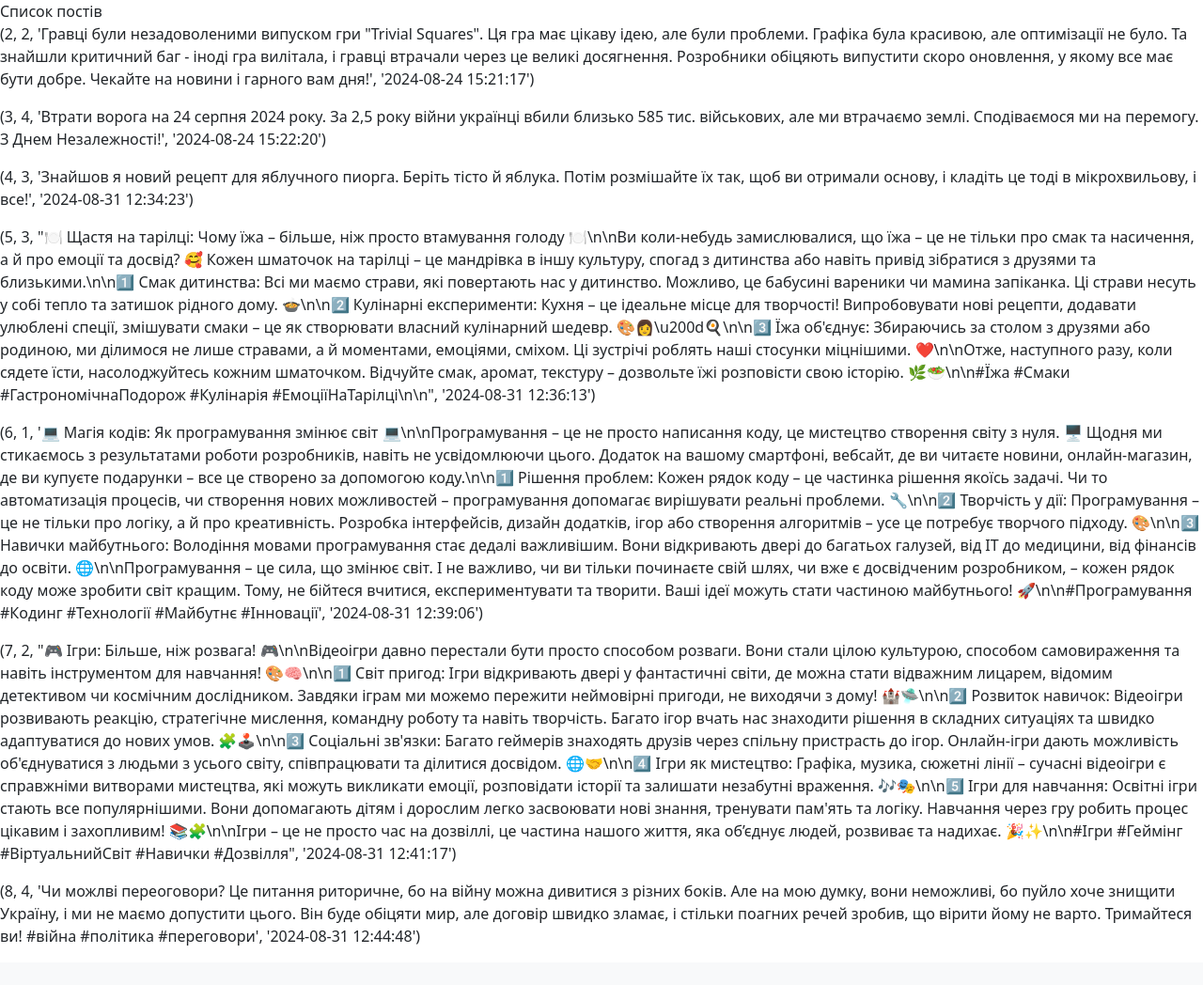
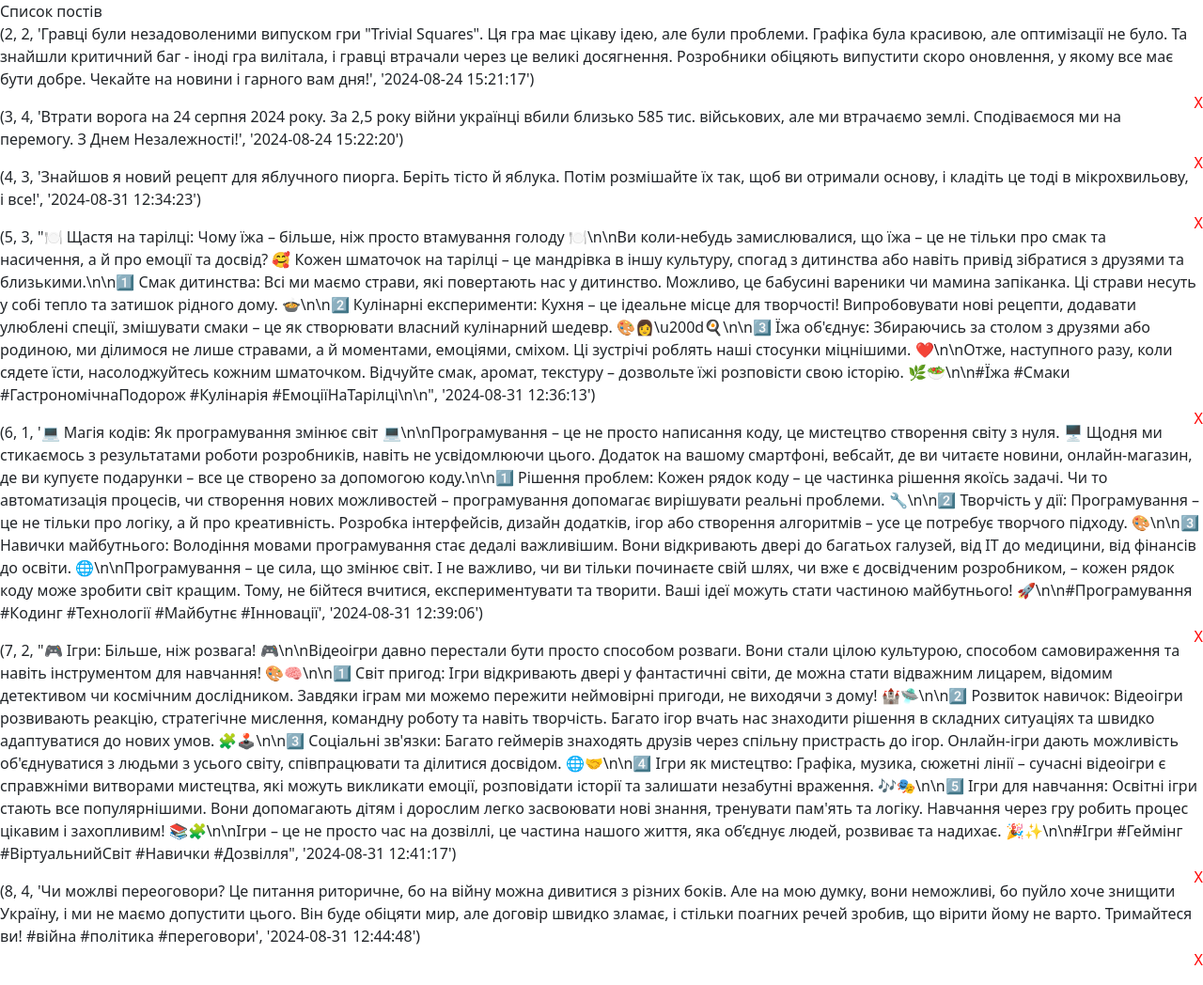
Before and after one commit to SashaB456/blog, a Flask app: page /post/view in a window 1280 px wide. Shown: the part 56-1104 px from the top of the page at 94% size. Before the commit the page ends 1062 px from the top, so only its background shows below. Run offline with Flask 3, Linux system fonts and the light colour scheme; data comes from the database, SQL or seed files in the repository; both versions use the stored data as it was after the commit.

Commit message:
add deletion posts

```diff
--- a/db.py
+++ b/db.py
@@ -44,3 +44,8 @@ def getAmount(category_id):
     result = cursor.fetchone()
     close()
     return result
+def deletePost(id):
+    open()
+    cursor.execute("DELETE FROM post WHERE id == ?", [id])
+    conn.commit()
+    close()
--- a/main.py
+++ b/main.py
@@ -24,6 +24,8 @@ def posts_in_category(id):
             return redirect(f'/post/category/{id}')
 
     return render_template("post_categories.html", posts_list=db.getPostsInCategories(id), name=db.getCategoryByID(id)[0], amount=db.getAmount(id))
-
-
+@app.route('/post/delete/<id>')
+def delete_post(id):
+    db.deletePost(id)
+    return redirect('/post/view')
 app.run(debug=True, host="0.0.0.0")
--- a/static/style.css
+++ b/static/style.css
@@ -14,3 +14,12 @@ body{
     margin-left: 5%;
     width: 50%
 }
+.delete{
+    position: relative;
+    bottom: 15px;
+    float: right;
+}
+.delete a {
+    color: red;
+    text-decoration: none;
+}
--- a/templates/post_categories.html
+++ b/templates/post_categories.html
@@ -6,6 +6,9 @@
       {% for p in posts_list %}
       <li class="list-group-item">
          {{ p[2] }}
+         <span class="delete">
+            <a href="/post/delete/{{ p[0] }}">X</a>
+         </span>
          <span class="date">{{ p[3] }}</span>
       </li>
       {% endfor %}
--- a/templates/post_view.html
+++ b/templates/post_view.html
@@ -3,5 +3,8 @@
 Список постів
 {% for p in posts_list %}
 <p> {{ p }}</p>
+<span class="delete">
+    <a href="/post/delete/{{ p[0] }}">X</a>
+ </span>
 {% endfor %}
 {% endblock %}
```
Also changed, not shown: blog.db.
